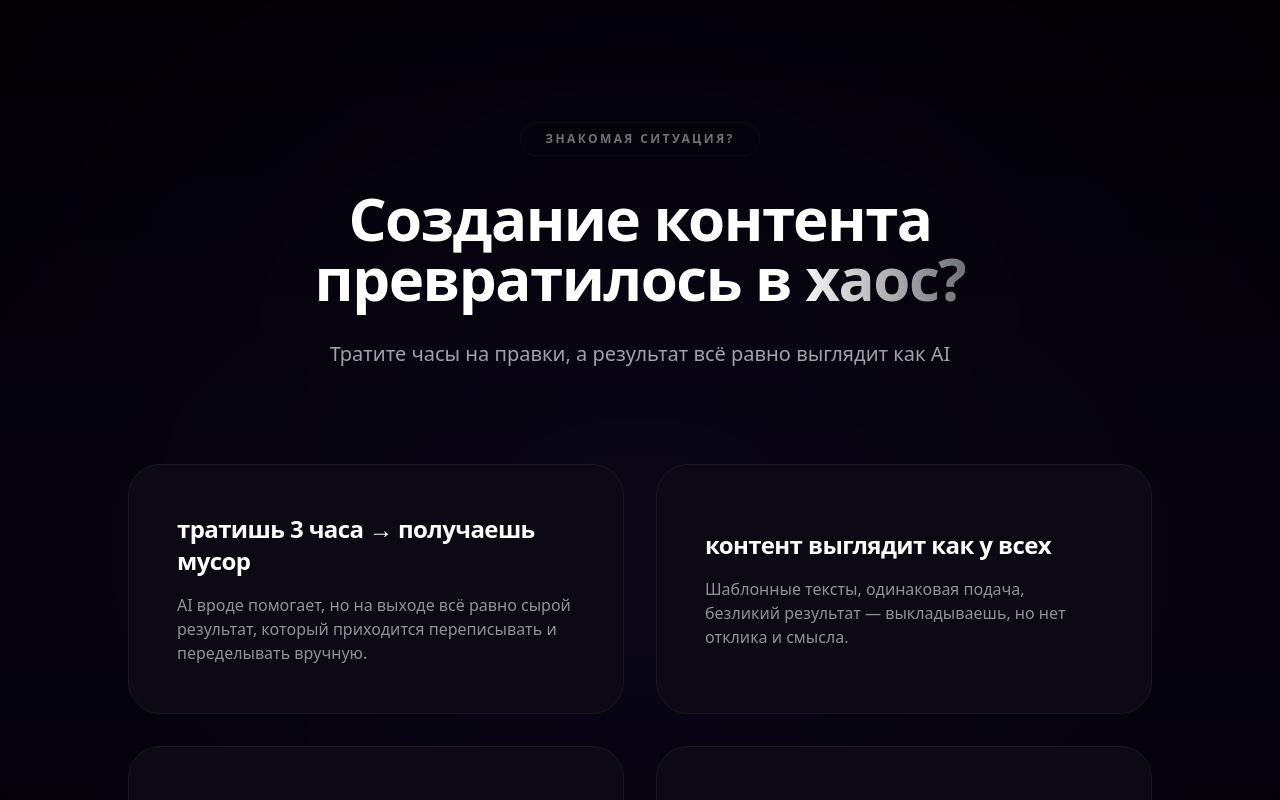
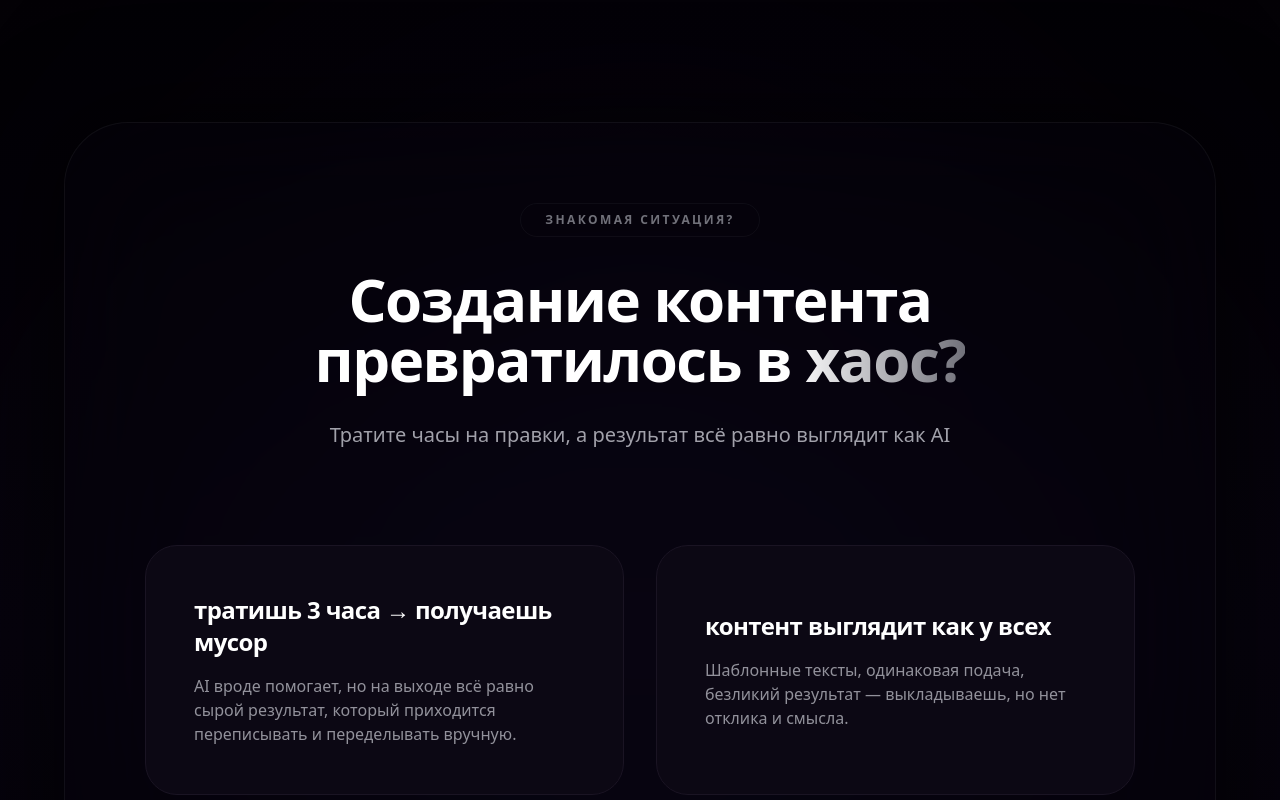
Before and after one commit to matteimikeska49-bot/gtf, a React (Vite) app: page / in a window 1280 px wide. Shown: the part 2340-3140 px from the top of the page. Built offline with nearby package versions, Linux system fonts and the light colour scheme.

Commit message:
style(ProblemSection): add glassmorphism backdrop wrapper to entire block

```diff
--- a/src/components/ProblemSection.jsx
+++ b/src/components/ProblemSection.jsx
@@ -27,7 +27,7 @@ export const ProblemSection = () => {
       {/* ─── Атмосферное мягкое свечение ─── */}
       <div className="absolute top-1/2 left-1/2 -translate-x-1/2 -translate-y-1/2 w-[90%] md:w-[70%] h-[80%] bg-indigo-900/10 blur-[150px] md:blur-[180px] pointer-events-none -z-10 rounded-[100%]" />
 
-      <div className="max-w-5xl mx-auto relative z-10">
+      <div className="max-w-6xl mx-auto relative z-10 bg-[#06030c]/40 backdrop-blur-3xl border border-white/[0.05] rounded-[2.5rem] md:rounded-[4rem] p-8 md:p-14 lg:p-20 shadow-[0_0_100px_rgba(0,0,0,0.8)]">
         <motion.div
           initial={{ opacity: 0, y: 40 }}
           whileInView={{ opacity: 1, y: 0 }}
```
